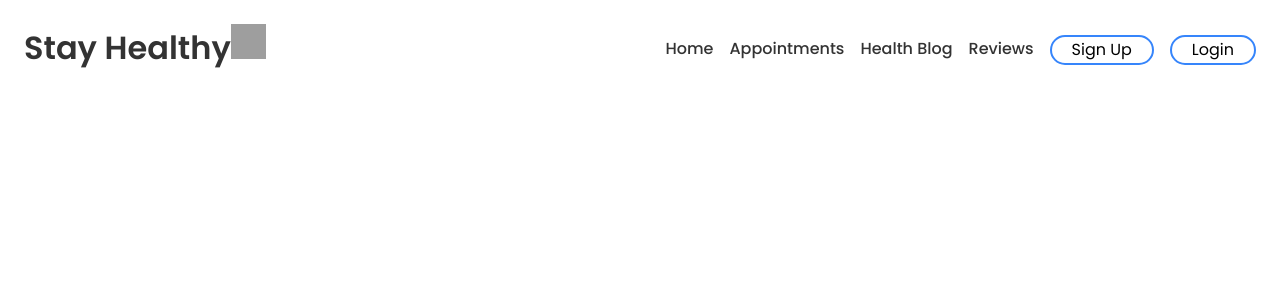
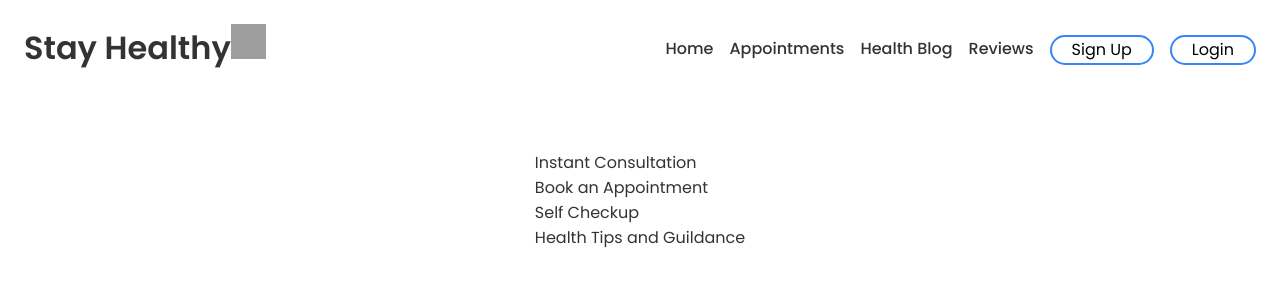
Before and after one commit to JoeyScottSchronce/frontend_developer_capstone_project, a React (Create React App) app: page /Services in a window 1280 px wide. Shown: the top 300 px of the page. Built offline with nearby package versions, Linux system fonts and the light colour scheme; grey boxes are pictures that could not be loaded.

Commit message:
created the services component

```diff
--- a/src/App.jsx
+++ b/src/App.jsx
@@ -4,9 +4,12 @@ import Navbar from './Components/Navbar/Navbar';
 import LandingPage from './Components/LandingPage/LandingPage';
 import Login from './Components/Login/Login';
 import SignUp from './Components/SignUp/SignUp';
+
+import Services from './Components/Services';
 import InstantConsultation from './Components/InstantConsultation/InstantConsultation';
 import BookingConsultation from './Components//BookingConsultation';
-import DisplayDoctors from './Components/DoctorCard/DisplayDoctors';
+
+import DisplayDoctors from './Components/DoctorCard/DisplayDoctors'; // Delete this before pushing to prod
 
 function App() {
   return (
@@ -14,12 +17,19 @@ function App() {
       <BrowserRouter>
         <Navbar />
         <Routes>
+
           <Route path="/" element={<LandingPage />} />
           <Route path="/Login" element={<Login />} />
           <Route path="/SignUp" element={<SignUp />} />
+
+          <Route path="/DisplayDoctors" element={<DisplayDoctors />} /> {/* Delete this before pushing to prod */}
+
+          <Route path="/Services" element={<Services />} />
           <Route path="/instant-consultation" element={<InstantConsultation />} />
           <Route path="/booking-consultation" element={<BookingConsultation />} />
-          <Route path="/DisplayDoctors" element={<DisplayDoctors />} />
+        {/*  <Route path="/tips_and_guildance" element={<HealthTipsGuildance />} />
+          <Route path="/self_checkup" element={<SelfCheckUp />} />  */}
+
         </Routes>
       </BrowserRouter>
     </div>
--- a/src/Components/InstantConsultation/InstantConsultation.js
+++ b/src/Components/InstantConsultation/InstantConsultation.js
@@ -46,7 +46,11 @@ const InstantConsultation = () => {
 
     useEffect(() => {
         getDoctorsDetails();
-    }, [searchParams]);
+        const authtoken = sessionStorage.getItem("auth-token");
+        if (!authtoken) {
+            navigate("/login");
+        }
+    }, [searchParams, navigate]);
 
     return (
         <center>
--- a/src/Components/LandingPage/LandingPage.jsx
+++ b/src/Components/LandingPage/LandingPage.jsx
@@ -26,7 +26,7 @@ function LandingPage() {
                 <h4>
                     Lorem, ipsum dolor sit amet consectetur adipisicing elit. Eaque at quae ducimus. Suscipit omnis quibusdam non cum rem voluptatem!
                 </h4>
-                <Link to="/services">
+                <Link to="/Services">
                     <button className="button">Get Started</button>
                 </Link>
 
--- a/src/Components/Navbar/Navbar.jsx
+++ b/src/Components/Navbar/Navbar.jsx
@@ -97,12 +97,6 @@ function Navbar() {
 
                         {isLoggedIn ? (
                             <>
-                                <li className="link">
-                                    <Link to="/instant-consultation" onClick={hideMenu}>Instant</Link>
-                                </li>
-                                <li className="link">
-                                    <Link to="/booking-consultation" onClick={hideMenu}>Booking</Link>
-                                </li>
                                 <li className="Username">
                                     <span>{username}</span>
                                 </li>
--- /dev/null
+++ b/src/Components/Services.css
@@ -0,0 +1,7 @@
+.get_started_container {
+    margin-top: 150px;
+}
+
+.get_started_container :hover{
+    color: blue;
+}
--- /dev/null
+++ b/src/Components/Services.jsx
@@ -0,0 +1,33 @@
+import React from "react";
+import { Link } from 'react-router-dom';
+import './Services.css';
+
+function Services() {
+
+    return(
+        <div className="get_started_container">
+            <div className="instant">
+                <Link to="/instant-consultation">
+                    Instant Consultation
+                </Link>
+            </div>
+            <div className="booking">
+                <Link to="/booking-consultation">
+                    Book an Appointment
+                </Link>
+            </div>
+                    <div className="self_checkup">
+                <Link to="/self-checkup">
+                    Self Checkup
+                </Link>
+            </div>
+            <div className="tips_and_guildance">
+                <Link to="/tips_and_guildance">
+                    Health Tips and Guildance
+                </Link>
+            </div>
+        </div>
+    )
+};
+
+export default Services;
```
